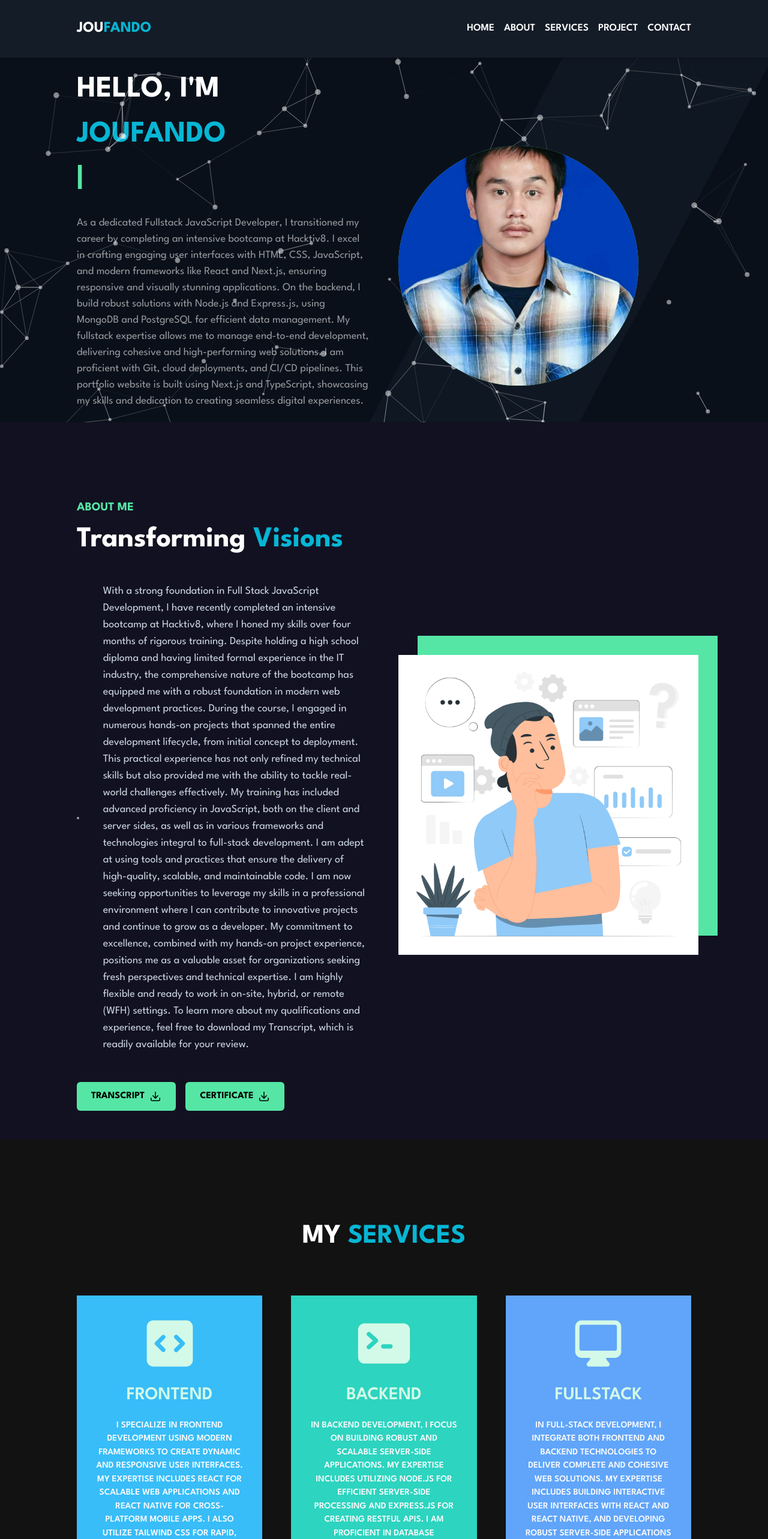
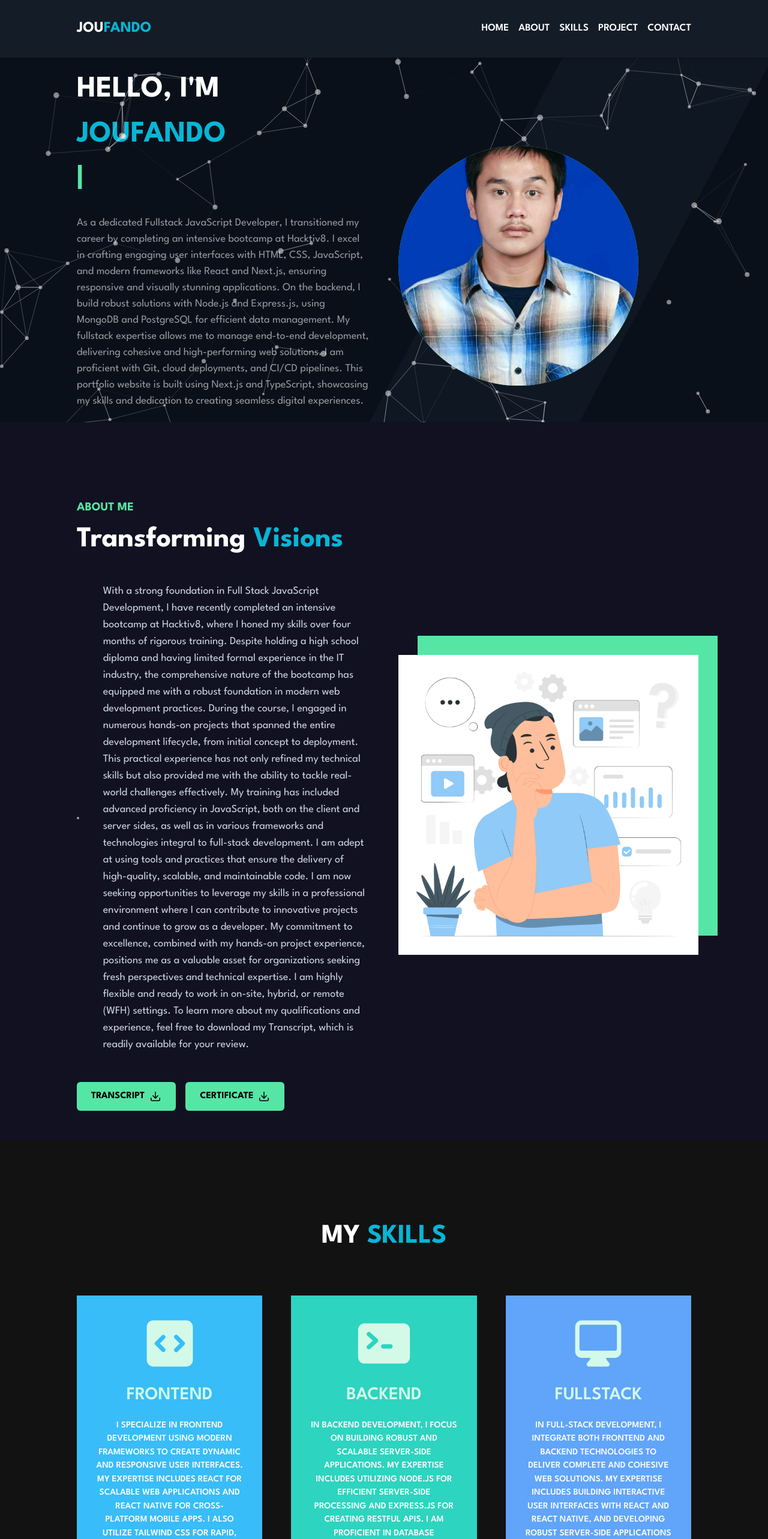
Before and after one commit to Joufando-Anggol/Portofolio-Joufando, a Next.js app in the folder client/: page / in a window 1280 px wide. Shown: the top 2566 px of the page at 60% size. Built offline with nearby package versions, Linux system fonts and the light colour scheme.

Commit message:
change services to skills

```diff
--- a/client/components/MobileNav.tsx
+++ b/client/components/MobileNav.tsx
@@ -24,7 +24,7 @@ export default function MobileNav({ nav, closeNav, scrollToRef, heroRef, aboutRe
             <div className="w-[-100vw] h-[100vh] flex flex-col items-center justify-center">
                 <div onClick={() => scrollToRef(heroRef)} className="nav-link-mobile">HOME</div>
                 <div onClick={() => scrollToRef(aboutRef)} className="nav-link-mobile">ABOUT</div>
-                <div onClick={() => scrollToRef(servicesRef)} className="nav-link-mobile">SERVICES</div>
+                <div onClick={() => scrollToRef(servicesRef)} className="nav-link-mobile">SKILLS</div>
                 <div onClick={() => scrollToRef(projectRef)} className="nav-link-mobile">PROJECT</div>
                 <div onClick={() => scrollToRef(footerRef)} className="nav-link-mobile">CONTACT</div>
             </div>
--- a/client/components/Nav.tsx
+++ b/client/components/Nav.tsx
@@ -24,7 +24,7 @@ export default function Nav({ openNav, scrollToRef, heroRef, aboutRef, servicesR
                 <div className="hidden md:flex space-x-4">
                     <div className="nav-link" onClick={() => scrollToRef(heroRef)}>HOME</div>
                     <div className="nav-link" onClick={() => scrollToRef(aboutRef)}>ABOUT</div>
-                    <div className="nav-link" onClick={() => scrollToRef(servicesRef)}>SERVICES</div>
+                    <div className="nav-link" onClick={() => scrollToRef(servicesRef)}>SKILLS</div>
                     <div className="nav-link" onClick={() => scrollToRef(projectRef)}>PROJECT</div>
                     <div className="nav-link" onClick={() => scrollToRef(footerRef)}>CONTACT</div>
                 </div>
--- a/client/pages/Project.tsx
+++ b/client/pages/Project.tsx
@@ -9,7 +9,7 @@ export default function Project() {
     return (
         <div className='bg-[#02050a] pt-16 md:pt-32 pb-12'>
             <h1 className='text-center text-3xl md:text-4xl lg:text-5xl font-bold text-white mb-8'>
-                Pro<span className='text-cyan-500'>jects</span>
+                PRO<span className='text-cyan-500'>JECTS</span>
             </h1>
             <div className='w-full px-4 mx-auto grid grid-cols-1 md:grid-cols-2 lg:grid-cols-3 gap-6 md:gap-8'>
                 <div data-aos="fade-up" className='relative group'>
--- a/client/pages/Services.tsx
+++ b/client/pages/Services.tsx
@@ -4,7 +4,7 @@ export default function Services() {
     return (
         <div className="bg-[#121212] pt-[4rem] md:pt-[8rem] pb-[5rem]">
             <p className="heading">
-                My <span className="text-cyan-500">Services</span>
+                My <span className="text-cyan-500">Skills</span>
             </p>
             <div className="grid grid-cols-1 md:grid-cols-2 lg:grid-cols-3 w-[80%] mx-auto items-stretch gap-[3rem] mt-[4rem] text-white">
                 <div data-aos="fade-right" className="flex flex-col bg-sky-400 transform transition-transform duration-300 hover:scale-105 hover:rotate-6 uppercase font-semibold text-center p-[2rem]">
```
